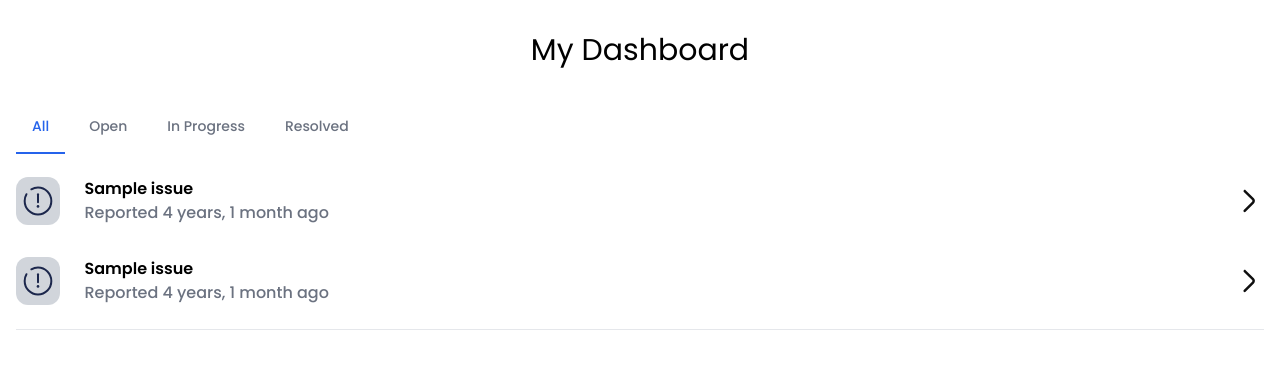
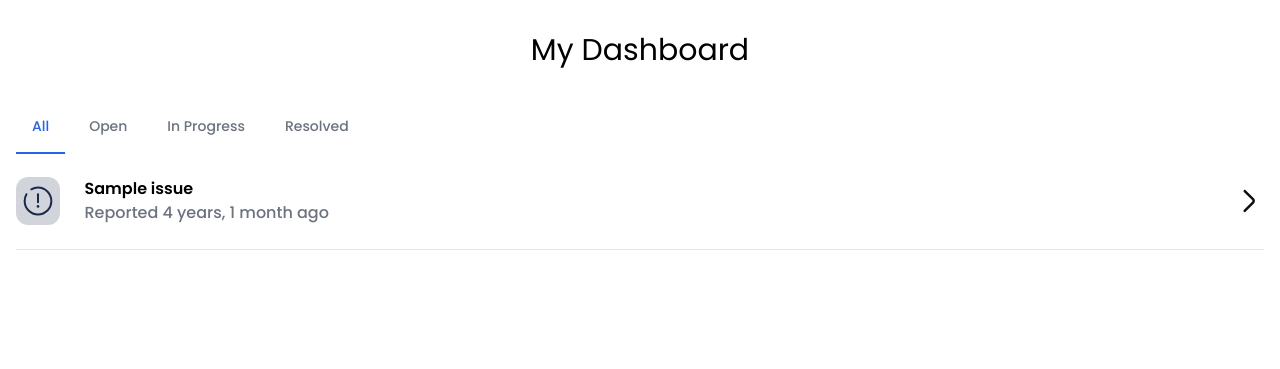
Before and after one commit to vkartk/citywatch, a Django app: page /dashboard/ in a window 1280 px wide. Shown: the part 73-442 px from the top of the page. Run offline with Django 5.2, Linux system fonts and the light colour scheme; a user stored in the database is signed in; tables that the repository leaves empty hold one stand-in row (values such as "Sample post"); style sheets or scripts are compiled from the project's sources; some libraries are stand-ins or nearby versions.

Commit message:
Dashboard Limit Issues by user

```diff
--- a/citywatch/templates/pages/dashboard.html
+++ b/citywatch/templates/pages/dashboard.html
@@ -46,7 +46,7 @@
     </div>
 
 
-    <div id="OpenIssues" class="container my-4 issue-tab">
+    <div id="OpenIssues" class="container my-4 issue-tab hidden">
         {% for issue in issues %}
         {% if issue.status == "OPEN" %}
         <div class="flex items-center ">
@@ -66,7 +66,7 @@
     </div>
 
 
-    <div id="InProgressIssues" class="container my-4 issue-tab">
+    <div id="InProgressIssues" class="container my-4 issue-tab hidden">
         {% for issue in issues %}
         {% if issue.status == "IN_PROGRESS" %}
         <div class="flex items-center ">
@@ -85,7 +85,7 @@
         {% endfor %}
     </div>
 
-    <div id="ResolvedIssues" class="container my-4 issue-tab">
+    <div id="ResolvedIssues" class="container my-4 issue-tab hidden">
         {% for issue in issues %}
         {% if issue.status == "RESOLVED" %}
         <div class="flex items-center ">
--- a/citywatch/views.py
+++ b/citywatch/views.py
@@ -99,7 +99,7 @@ def Dashboard(request):
     if not request.user.is_authenticated:
         return redirect('signin')
 
-    issues = Issue.objects.all().order_by('-created_at')
+    issues = Issue.objects.filter(user=request.user).order_by('-created_at')
     categories = IssueCategory.objects.all()
 
     return render(request, "pages/dashboard.html", {"issues": issues, "categories": categories})
```
